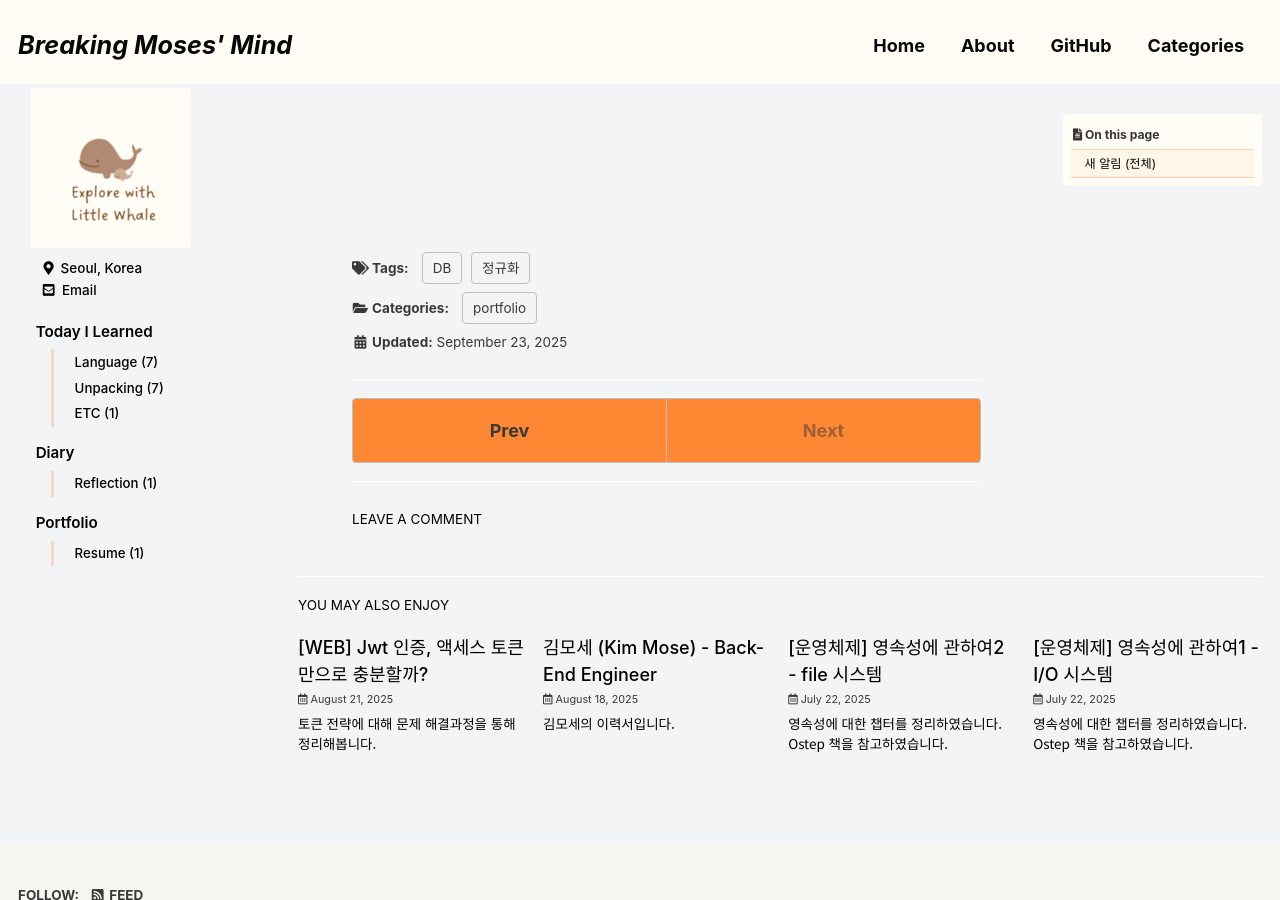
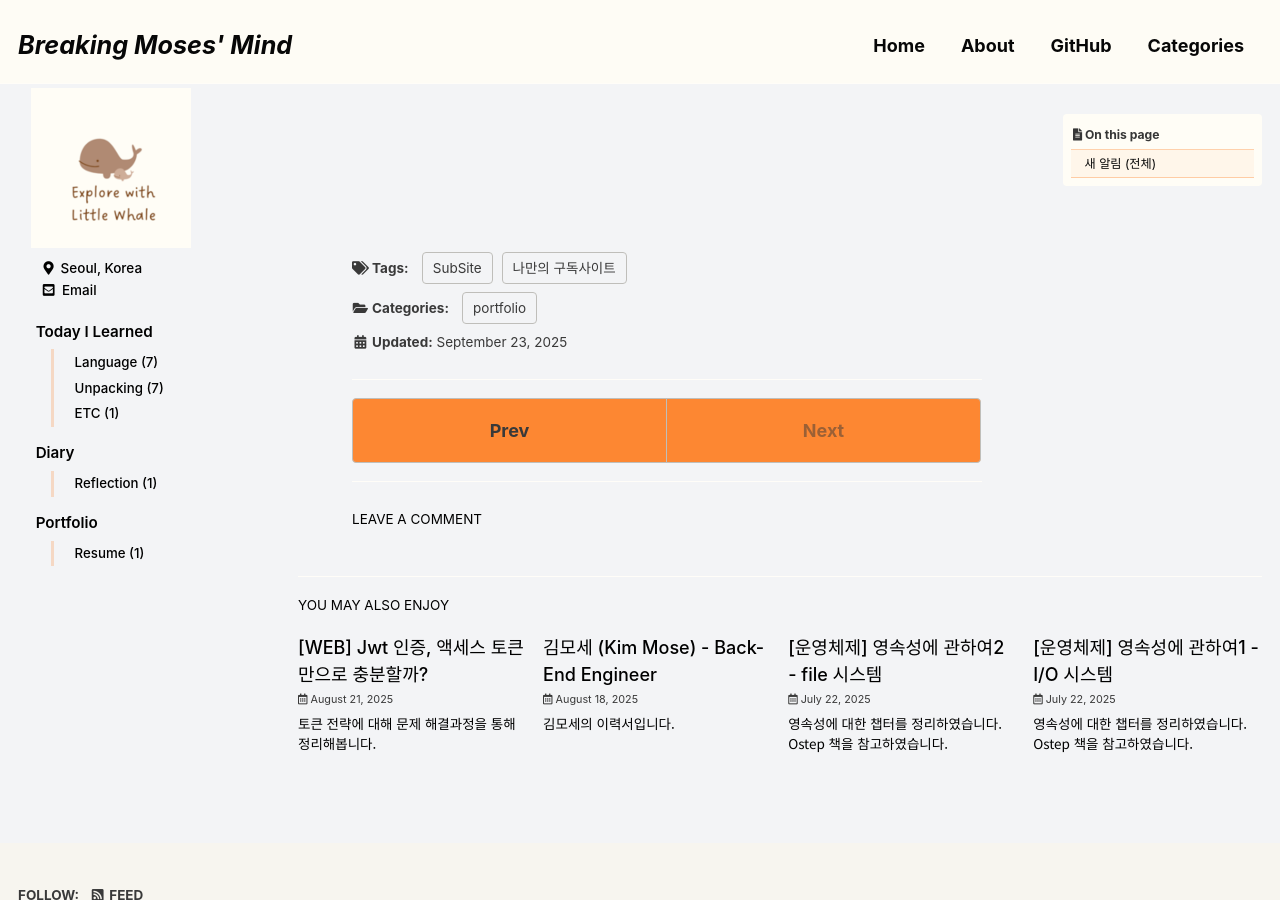
Before and after one commit to moset1/moset1.github.io, a Jekyll site: the page built from _posts/2025-09-23-subsite-mvp.html, in a window 1280 px wide and 900 px high, scrolled down 767 px. Built offline with Jekyll 4.4.1, drawn with Linux system fonts in a browser that asks for light colours; cached includes are drawn as plain includes; nearby versions of some CDN libraries; some web fonts are replaced; comment, search, counter and statistics services are not loaded.

Commit message:
add : SubSite MVP

```diff
--- a/_posts/2025-09-23-subsite-mvp.html
+++ b/_posts/2025-09-23-subsite-mvp.html
@@ -1,9 +1,10 @@
 ---
+layout: null
 title: "SubSite MVP"
-excerpt: "데이터베이스 정규화를 정리해봅니다."
+excerpt: "SubSite의 MVP 버전입니다."
 categories:
   - portfolio
-tags: ["DB", "정규화"]
+tags: ["나만의 구독사이트", "SubSite"]
 permalink: /portfolio/subsite/
 toc: true
 toc_sticky: true
```
